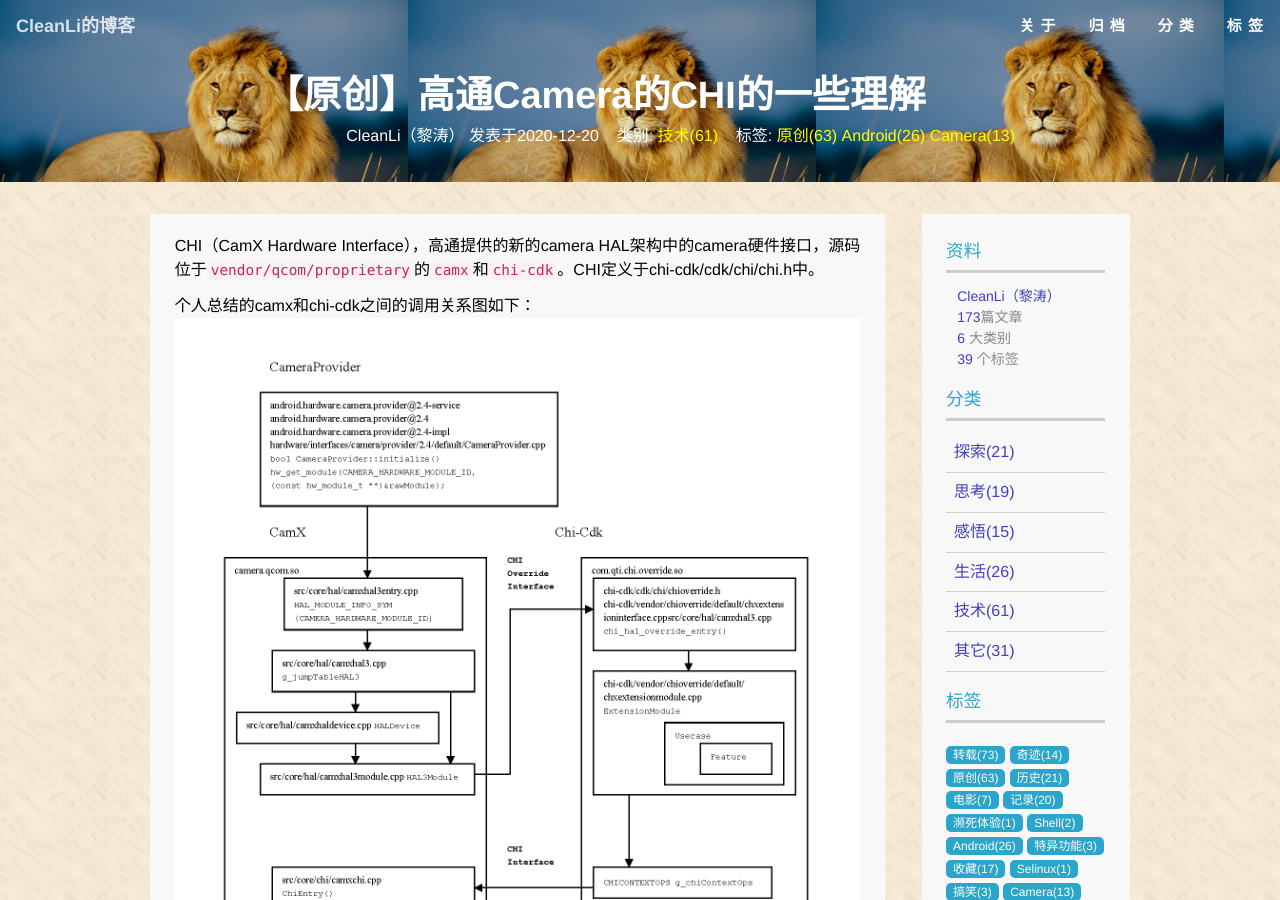
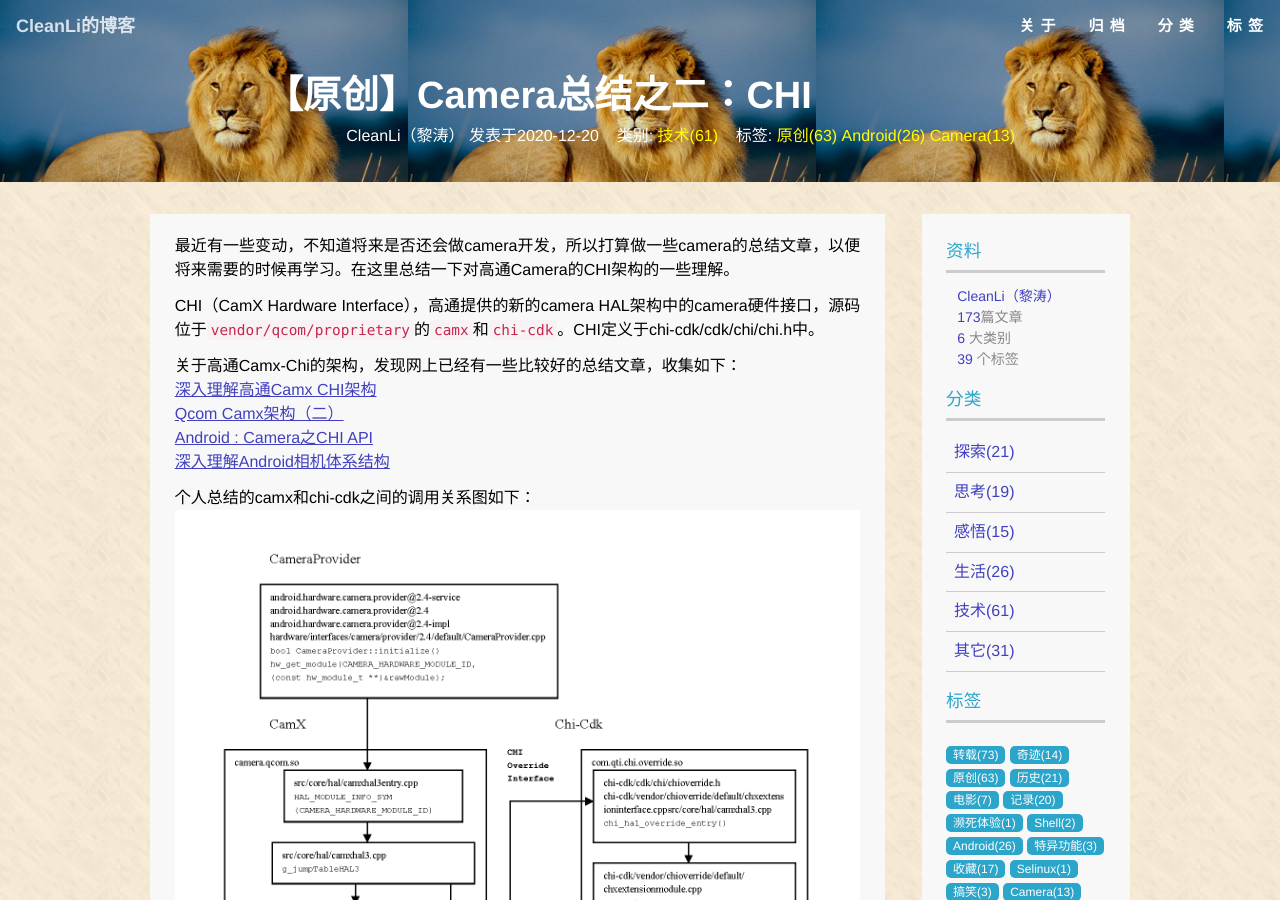
Before and after one commit to cleanli/cleanhome, a Jekyll site: the page built from _posts/tech/2020-12-20-Qcom_camx_understanding.md, in a window 1280 px wide and 900 px high. Built offline with Jekyll 4.4.1, drawn with Linux system fonts in a browser that asks for light colours; some of the changed text lies outside the part shown.

Commit message:
3 camera sum up

```diff
--- a/_posts/tech/2020-12-20-Qcom_camx_understanding.md
+++ b/_posts/tech/2020-12-20-Qcom_camx_understanding.md
@@ -1,11 +1,19 @@
 ---
 layout: post
-title: "【原创】高通Camera的CHI的一些理解"
+title: "【原创】Camera总结之二：CHI"
 date: 2020-12-20 11:45:02 +0800
 categories: "技术"
 tags: ["原创","Android","Camera"]
 ---
+最近有一些变动，不知道将来是否还会做camera开发，所以打算做一些camera的总结文章，以便将来需要的时候再学习。在这里总结一下对高通Camera的CHI架构的一些理解。
+
 CHI（CamX Hardware Interface），高通提供的新的camera HAL架构中的camera硬件接口，源码位于`vendor/qcom/proprietary`的`camx`和`chi-cdk`。CHI定义于chi-cdk/cdk/chi/chi.h中。
+
+关于高通Camx-Chi的架构，发现网上已经有一些比较好的总结文章，收集如下：<br>
+[深入理解高通Camx CHI架构](https://segmentfault.com/a/1190000024445632)<br>
+[Qcom Camx架构（二）](https://segmentfault.com/a/1190000024445886)<br>
+[Android : Camera之CHI API](https://blog.csdn.net/zhong29/article/details/89430258)<br>
+[深入理解Android相机体系结构](https://blog.csdn.net/u012596975/article/details/107135938)<br>
 
 个人总结的camx和chi-cdk之间的调用关系图如下：
 ![qcomcamx]({{ site.baseurl }}/images/qcom_camx.png)<br>
```
Also changed, not shown: other parts of _posts/tech/2020-12-20-Qcom_camx_understanding.md (+1 -1 lines), _posts/tech/2020-12-19-Camera_issues_debug.md (+12 -12 lines), _posts/tech/2020-12-27-Camera_Related_works.md (+4 -2 lines).
